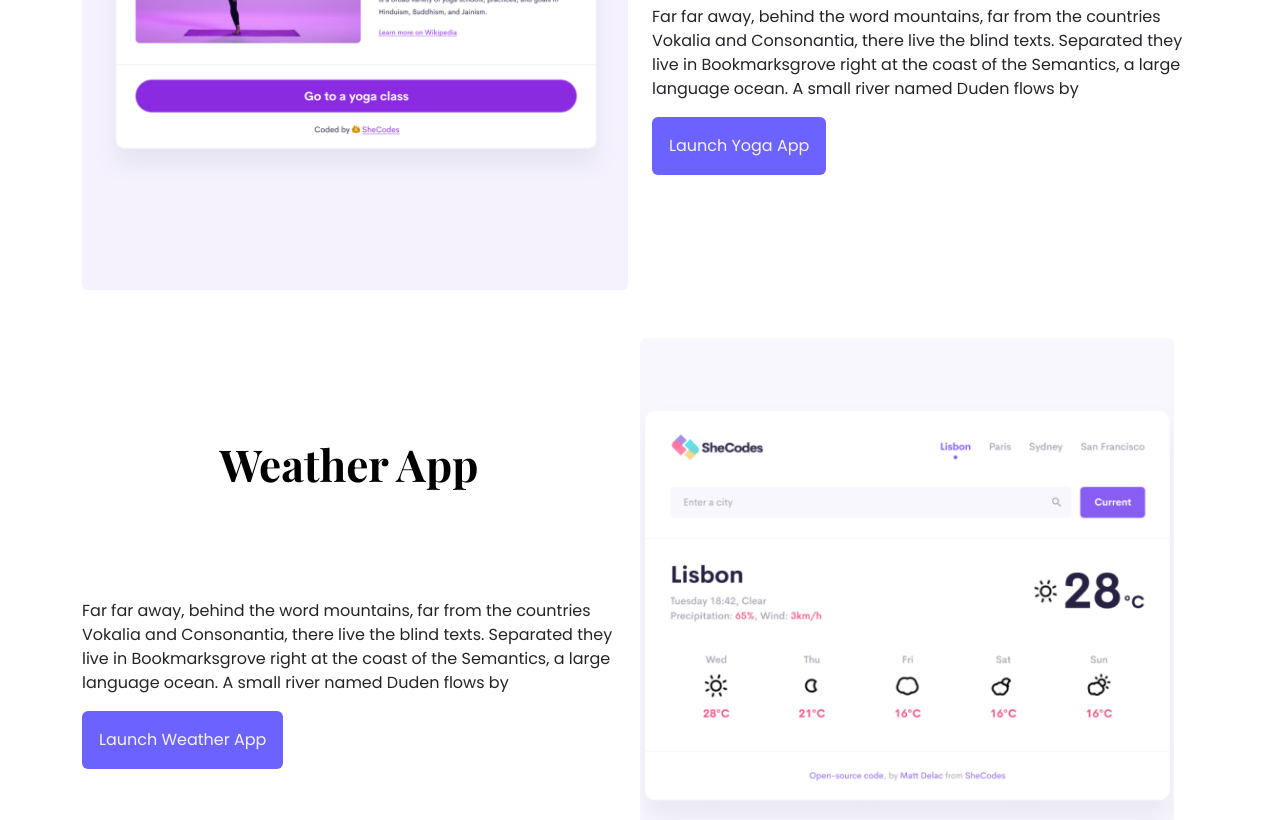
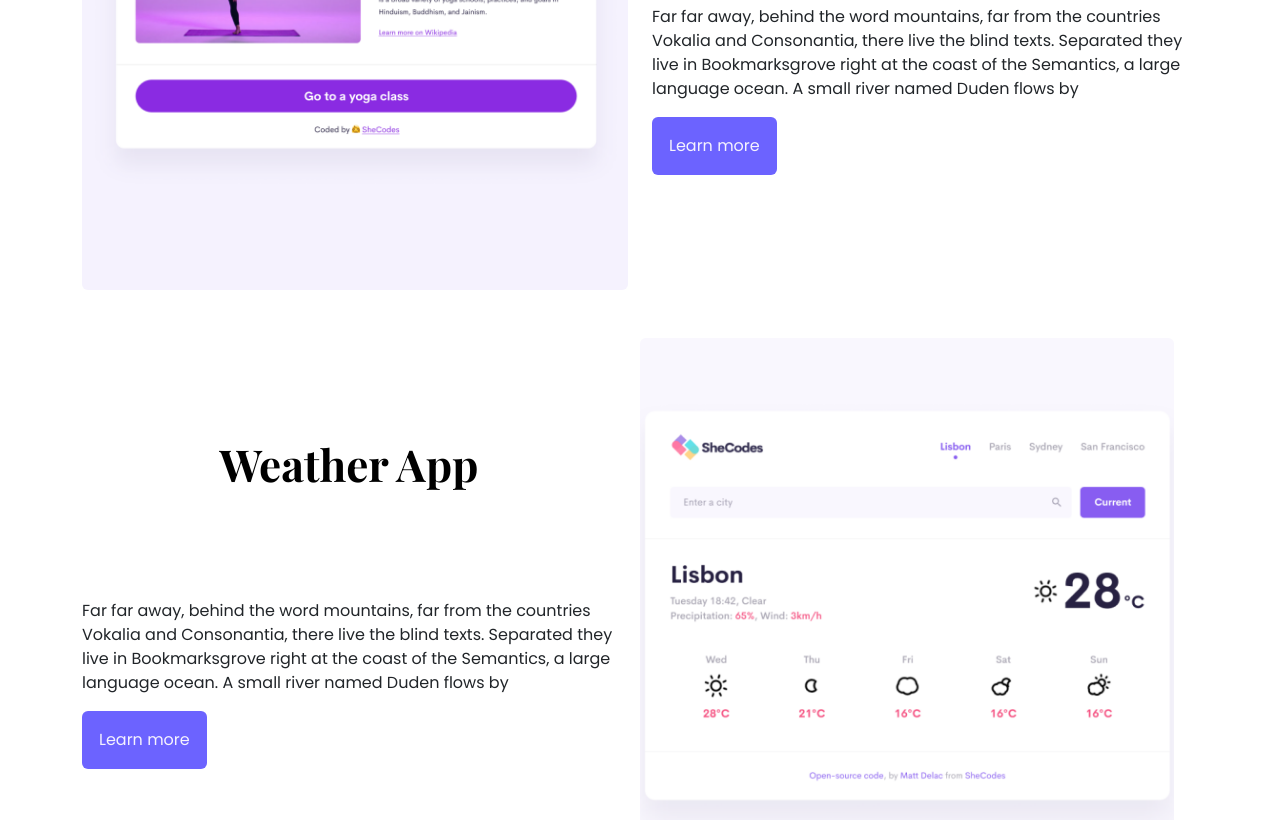
Before and after one commit to ma5hudu/Portfolio, a plain HTML site: page index.html in a window 1280 px wide. Shown: the part 982-1802 px from the top of the page. Drawn offline with nearby package versions, Linux system fonts and the light colour scheme; a web font is replaced by a local one.

Commit message:
Update index.html

```diff
--- a/index.html
+++ b/index.html
@@ -64,9 +64,7 @@
             language ocean. A small river named Duden flows by
           </p>
           <div class="app-link">
-            <a href="#" class="btn mb-5 p-3" title="Yoga project"
-              >Launch Yoga App</a
-            >
+            <a href="#" class="btn mb-5 p-3" title="Yoga project">Learn more</a>
           </div>
         </div>
 
@@ -81,7 +79,7 @@
             </p>
             <div class="app-link">
               <a href="#" class="btn mb-5 p-3" title="weather project"
-                >Launch Weather App</a
+                >Learn more</a
               >
             </div>
           </div>
@@ -108,7 +106,7 @@
             </p>
             <div class="app-link">
               <a href="#" class="btn mb-5 p-3" title="Yogurt project"
-                >Launch Yogurt App</a
+                >Learn more</a
               >
             </div>
           </div>
```
